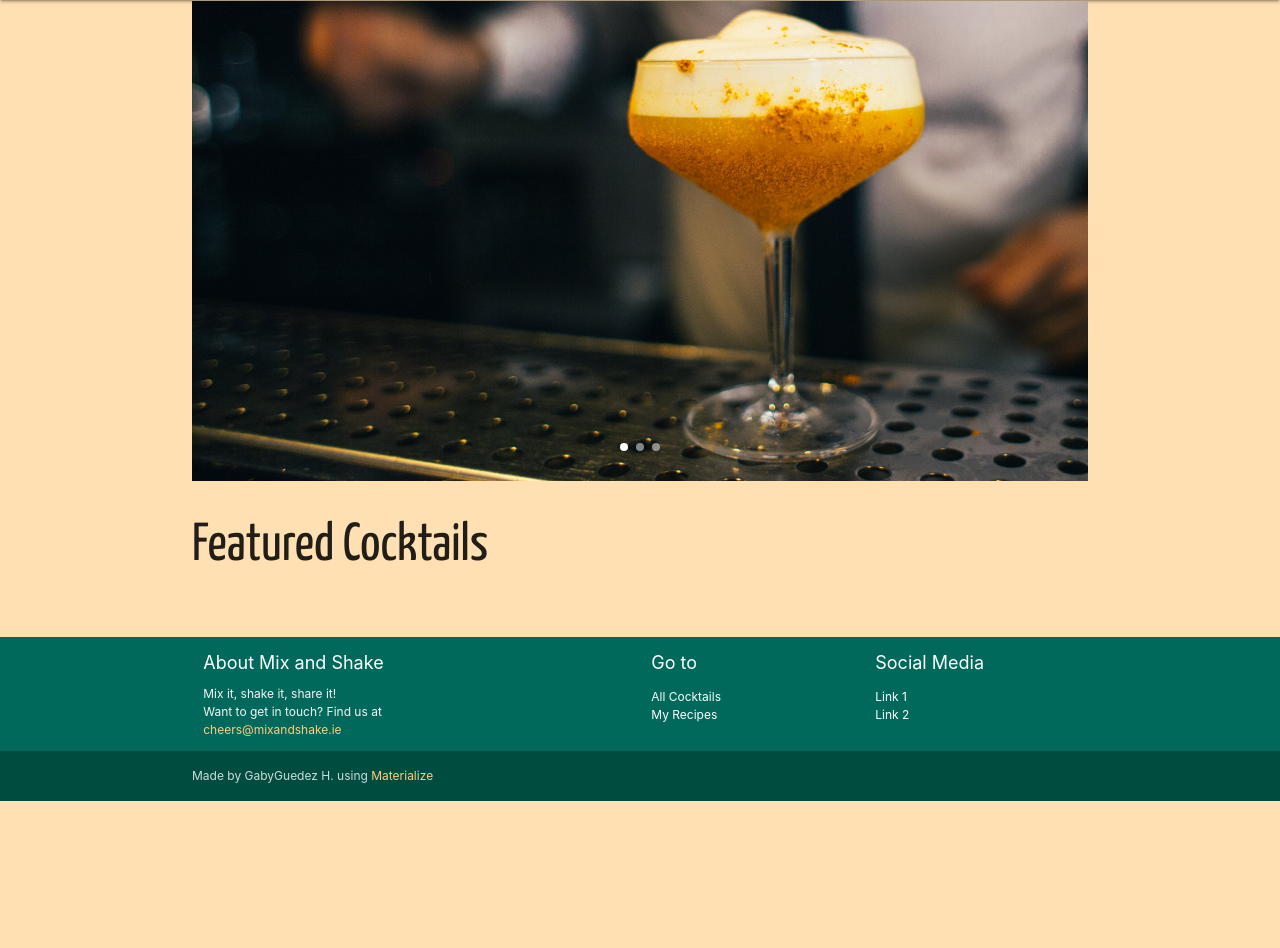
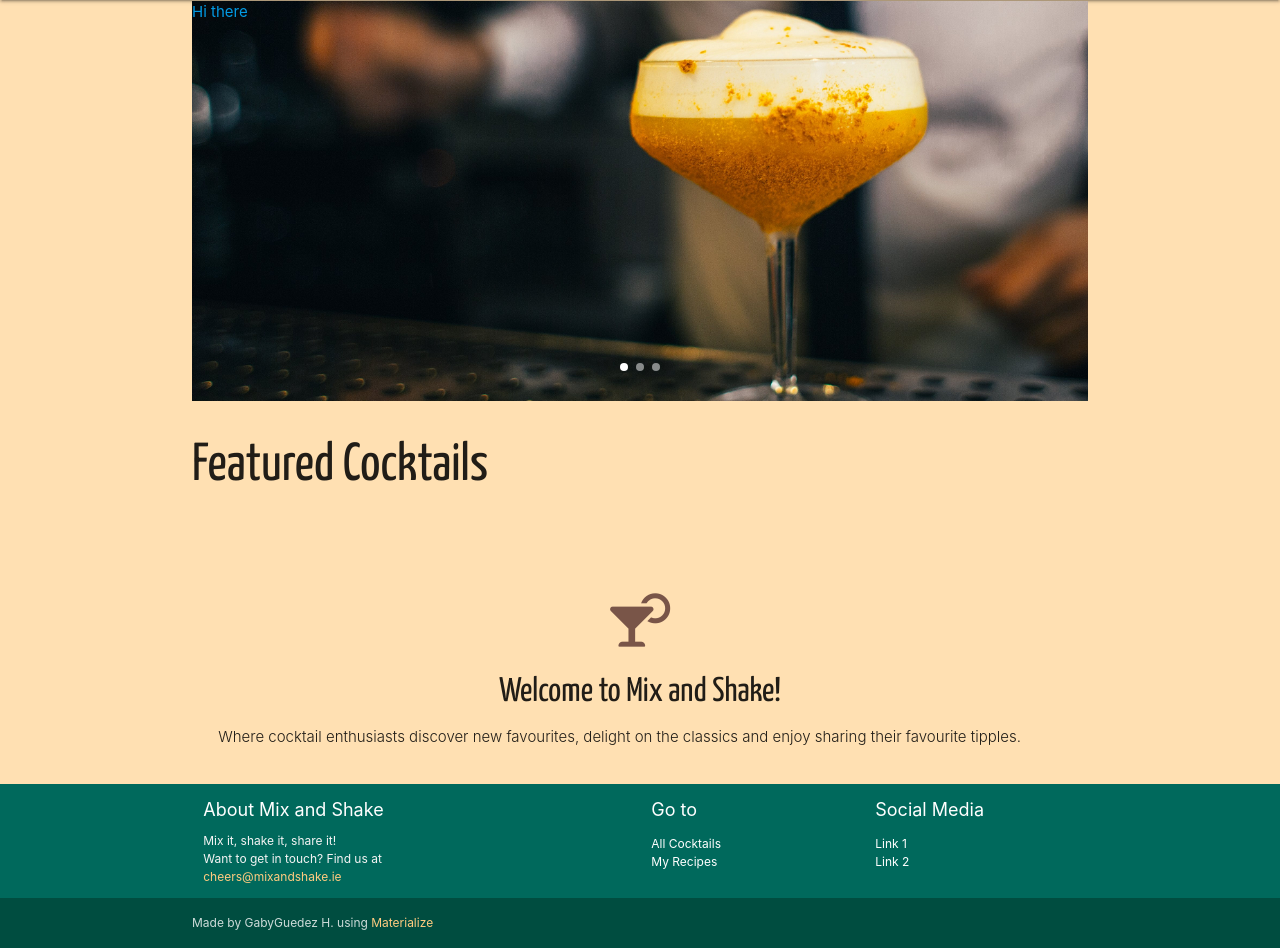
Before and after one commit to gabyguedezh/cocktail-recipe-book, a Flask app: page / in a window 1280 px wide. Shown: the part 64-1012 px from the top of the page. Before the commit the page ends 865 px from the top, so only its background shows below. Run offline with Flask 2, Linux system fonts and the light colour scheme; data that the repository does not hold is empty; some libraries are stand-ins or nearby versions.

Commit message:
fixed image carousel, now you can write on top of it

```diff
--- a/static/starter-template/css/style.css
+++ b/static/starter-template/css/style.css
@@ -31,16 +31,30 @@ don't overflow their boxes*/
     font-family: 'Yanone Kaffeesatz', sans-serif;
 }
 
-.fix-image-size {
-    width: 100%;
-    height:100%;
-}
+/*.fix-image-size {*/
+/*    width: 100%;*/
+/*    height:100%;*/
+/*}*/
 
 /* NAV BAR */
 
 
 /* SECTIONS */
-
+/* HOMEPAGE */
+.fix-image-size {
+    background-size: cover;
+    width: 60em;
+    height: 32em;
+}
+.carousel-image-1 {
+    background-image: url('/static/images/header-image.jpg');
+}
+.carousel-image-2 {
+    background-image: url('/static/images/cocktail-margarita-glass.jpg')
+}
+.carousel-image-3 {
+    background-image: url('/static/images/mojito.jpg')
+}
 
 /* FORMS */
 .float-right {
--- a/templates/index.html
+++ b/templates/index.html
@@ -2,9 +2,10 @@
 {% extends 'base.html'%} {% block content %}
     <div class="row">
         <div class="carousel carousel-slider">
-            <a class="carousel-item fix-image-size" href="#one!"><img src="{{url_for('static', filename='images/header-image.jpg')}}"></a>
-            <a class="carousel-item fix-image-size" href="#two!"><img src="{{url_for('static', filename='images/mojito.jpg')}}"></a>
-            <a class="carousel-item fix-image-size" href="#three!"><img src="{{url_for('static', filename='images/cocktail-margarita-glass.jpg')}}"></a>
+            <a class="carousel-item"><div class="carousel-image-1 fix-image-size" href="#!">Hi there</div></a>
+            <a class="carousel-item"><div class="carousel-image-2 fix-image-size" href="#!">Hi there</div></a>
+            <a class="carousel-item"><div class="carousel-image-3 fix-image-size" href="#!">Hi there</div></a>
+
         </div>
         <h2 class="art-deco-font">Featured Cocktails</h2>
     </div>
@@ -30,4 +31,13 @@
             {% endif %}
         {% endfor %}
     </div>
+    <div class="row">
+        <div class="col s12">
+          <div class="icon-block">
+            <h2 class="center brown-text"><i class="fas fa-cocktail mobile-hide"></i></h2>
+            <h4 class="center art-deco-font">Welcome to Mix and Shake!</h4>
+            <p class="light">Where cocktail enthusiasts discover new favourites, delight on the classics and enjoy sharing their favourite tipples.</p>
+          </div>
+        </div>
+    </div>
     {% endblock %}
```
